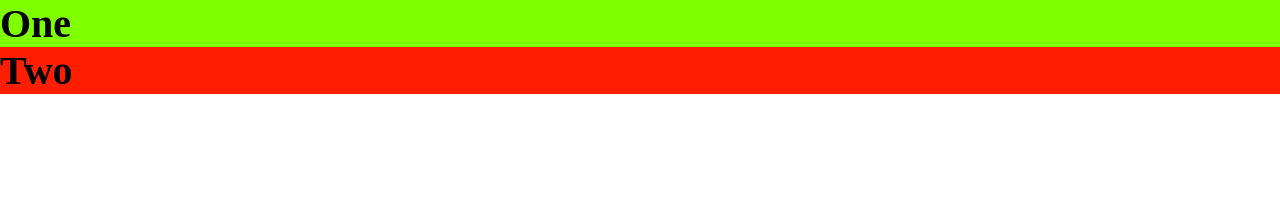
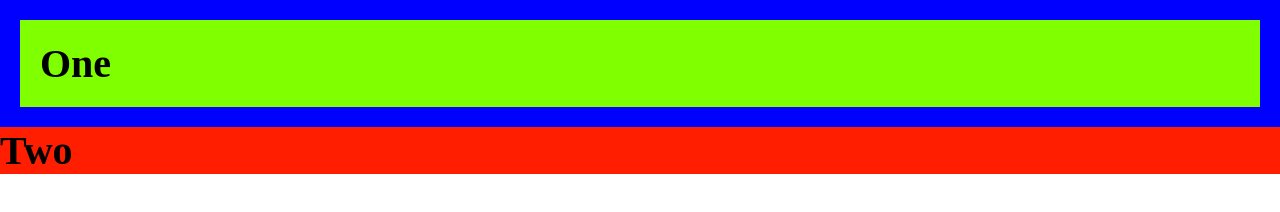
Before and after one commit to scan280/css-box-model, a plain HTML site: page index.html in a window 1280 px wide. Drawn offline with Linux system fonts and the light colour scheme.

Commit message:
Modify the border from 0 to 20px and add padding
This is to learn about the css box model

```diff
--- a/styles.css
+++ b/styles.css
@@ -6,7 +6,8 @@
 
 .box-one {
     background-color: chartreuse;
-    border: blue;
+    padding: 20px;
+    border: 20px solid blue;
 }
 
 .box-two {
```
